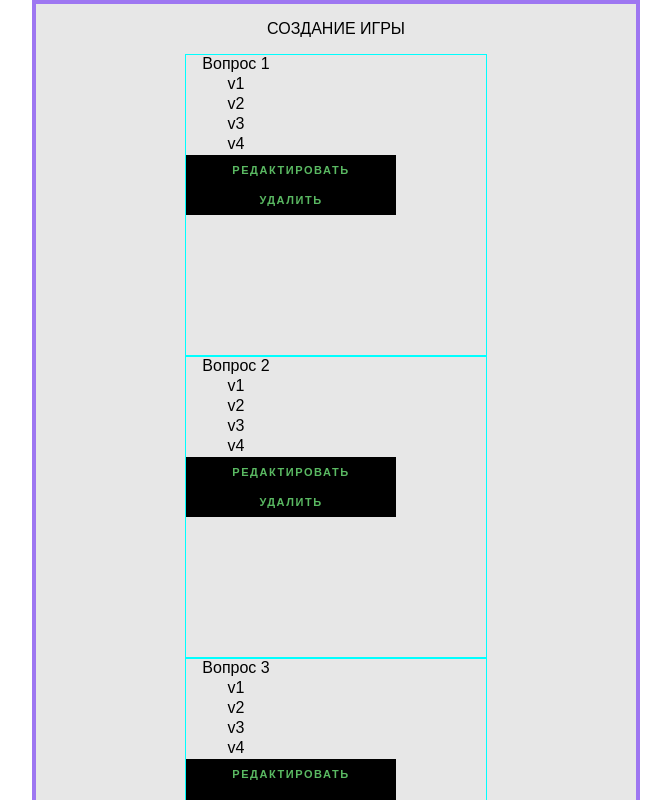
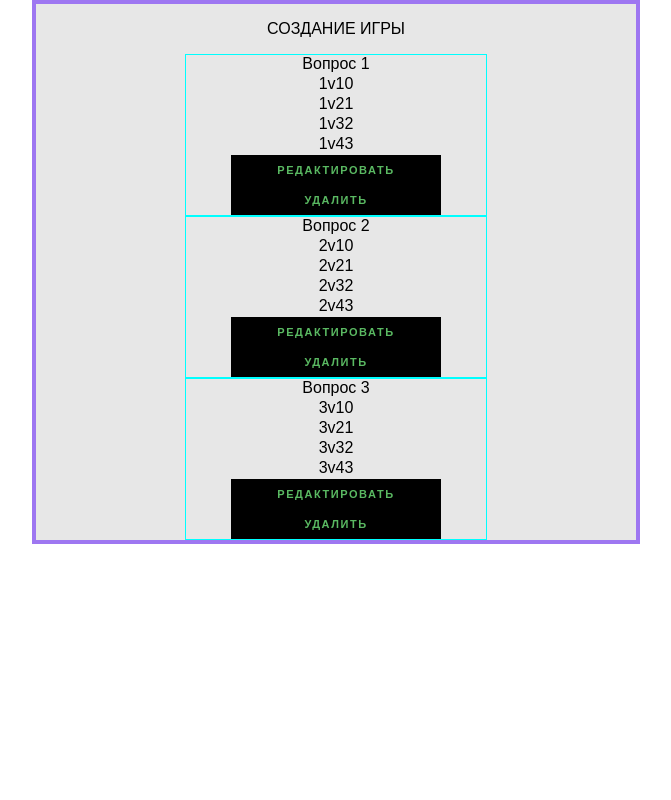
Before and after one commit to Kahoot-bootcamp4/kahootProject, a React (Create React App) app in the folder kahoot-project/: page / in a window 1280 px wide. Shown: the top 800 px of the page, without its empty margins (304-975 px from the left). Built offline with nearby package versions, Linux system fonts and the light colour scheme.

Commit message:
govnokod-second

```diff
--- a/kahoot-project/src/components/admin_create_game/index.css
+++ b/kahoot-project/src/components/admin_create_game/index.css
@@ -1,8 +1,10 @@
 .box{
-    height: 300px;
+    height: 100%;
     width: 300px;
     background-color: #e7e7e7;
     display: flex;
+
+    align-items: center;
     flex-direction: column;
     border: aqua 1px solid;
 }
--- a/kahoot-project/src/components/admin_create_game/index.js
+++ b/kahoot-project/src/components/admin_create_game/index.js
@@ -14,31 +14,39 @@ class Create extends Component {
             edit: false,
         };
     }
+
     edit = () => {
         this.setState ({edit: true});
     };
     remove = () => {
-        alert ("Нажата кнопка удалить");
+        // alert ("Нажата кнопка удалить");
         this.props.deletBlock(this.props.index)
     };
     save = () => {
         this.props.updateQuestion (this.refs.newTxt0.value, this.props.index);
-        this.props.updateAnswers1 (this.refs.newTxt1.value, this.props.index);
-        this.props.updateAnswers2 (this.refs.newTxt2.value, this.props.index);
-        this.props.updateAnswers3 (this.refs.newTxt3.value, this.props.index);
-        this.props.updateAnswers4 (this.refs.newTxt4.value, this.props.index);
+        // this.props.updateAnswers1 (this.refs.`${answer}`.value, this.props.index);
+
+        // this.props.updateAnswers2 (this.refs.newTxt2.value, this.props.index);
+        // this.props.updateAnswers3 (this.refs.newTxt3.value, this.props.index);
+        // this.props.updateAnswers4 (this.refs.newTxt4.value, this.props.index);
+
+        this.props.toggle (this.props.index, this.props.j);
         this.setState ({edit: false})
-        // let value = this.refs.newTxt.value;
     };
 
     rendNorm = () => {
         return (
             <div className="box">
                 <div className="text">{this.props.children[0]}</div>
-                <div className="text">{this.props.children[1]}</div>
-                <div className="text">{this.props.children[2]}</div>
-                <div className="text">{this.props.children[3]}</div>
-                <div className="text">{this.props.children[4]}</div>
+                {this.props.children[1].map((answer) => {
+                    return (<div className="text">{answer}</div>)
+                })}
+
+                {/*<div className="text">{this.props.children[1]}</div>*/}
+                {/*<div className="text">{this.props.children[2]}</div>*/}
+                {/*<div className="text">{this.props.children[3]}</div>*/}
+                {/*<div className="text">{this.props.children[4]}</div>*/}
+
                 <Button height="30" width="70" onClick={this.edit} >Редактировать</Button>
                 <Button height="30" width="70" onClick={this.remove} >Удалить</Button>
             </div>
@@ -48,11 +56,38 @@ class Create extends Component {
     rendEdit = () => {
         return (
             <div className="box">
+
                 <textarea ref="newTxt0" defaultValue={this.props.children[0]}></textarea>
-                <textarea ref="newTxt1" defaultValue={this.props.children[1]}></textarea>
-                <textarea ref="newTxt2" defaultValue={this.props.children[2]}></textarea>
-                <textarea ref="newTxt3" defaultValue={this.props.children[3]}></textarea>
-                <textarea ref="newTxt4" defaultValue={this.props.children[4]}></textarea>
+
+                <div>
+                    {this.props.children[1].map((answer, j) => {
+                        return (
+                        <div>
+                            <textarea ref={answer} defaultValue={answer}/>
+                            <input type="checkbox" onClick={this.props.toggle} />
+                        </div>
+                        )
+                    })}
+                </div>
+
+
+
+                {/*<div>*/}
+                    {/*<input type="checkbox" onClick={this.toggle} />*/}
+                    {/*<textarea ref="newTxt1" defaultValue={this.props.children[1]}></textarea>*/}
+                {/*</div>*/}
+                {/*<div>*/}
+                    {/*<input type="checkbox" onClick={this.toggle} />*/}
+                    {/*<textarea ref="newTxt2" defaultValue={this.props.children[2]}></textarea>*/}
+                {/*</div>*/}
+                {/*<div>*/}
+                    {/*<input type="checkbox" onClick={this.toggle} />*/}
+                    {/*<textarea ref="newTxt3" defaultValue={this.props.children[3]}></textarea>*/}
+                {/*</div>*/}
+                {/*<div>*/}
+                    {/*<input type="checkbox" onClick={this.toggle} />*/}
+                    {/*<textarea ref="newTxt4" defaultValue={this.props.children[4]}></textarea>*/}
+                {/*</div>*/}
                 <Button onClick={this.save} >Сохранить</Button>
             </div>
         );
@@ -91,24 +126,27 @@ class AdminCreateGame extends Component {
             games: [
                 { question:"Вопрос 1",
                     answers:[
-                        {var1:"v1",correct: false},
-                        {var2:"v2",correct: false},
-                        {var3:"v3",correct: false} ,
-                        {var4:"v4",correct: false}]
+                        {var:"1v1",correct: false},
+                        {var:"1v2",correct: false},
+                        {var:"1v3",correct: false},
+                        {var:"1v4",correct: false}
+                            ]
                 },
                 { question:"Вопрос 2",
                     answers:[
-                        {var1:"v1",correct: false},
-                        {var2:"v2",correct: false},
-                        {var3:"v3",correct: false} ,
-                        {var4:"v4",correct: false}]
+                        {var:"2v1",correct: false},
+                        {var:"2v2",correct: false},
+                        {var:"2v3",correct: false},
+                        {var:"2v4",correct: false}
+                            ]
                 },
                 { question:"Вопрос 3",
                     answers:[
-                        {var1:"v1",correct: false},
-                        {var2:"v2",correct: false},
-                        {var3:"v3",correct: false} ,
-                        {var4:"v4",correct: false}]
+                        {var:"3v1",correct: false},
+                        {var:"3v2",correct: false},
+                        {var:"3v3",correct: false},
+                        {var:"3v4",correct: false}
+                            ]
                 }
                   ]
         };
@@ -124,25 +162,32 @@ class AdminCreateGame extends Component {
         questionArr[i].question = text;
         this.setState({games:questionArr})
     };
-    updateAnswers1 = (text, i)=>{
+
+    updateAnswers1 = (text,i,j)=>{
         let questionArr = this.state.games;
-        questionArr[i].answers[0].var1 = text;
+        questionArr[i].answers[j].var = text;
         this.setState({games:questionArr})
     };
-    updateAnswers2 = (text, i)=>{
-        let questionArr = this.state.games;
-        questionArr[i].answers[1].var2 = text;
-        this.setState({games:questionArr})
-    };
-    updateAnswers3 = (text, i)=>{
-        let questionArr = this.state.games;
-        questionArr[i].answers[2].var3 = text;
-        this.setState({games:questionArr})
-    };
-    updateAnswers4 = (text, i)=>{
-        let questionArr = this.state.games;
-        questionArr[i].answers[3].var4 = text;
-        this.setState({games:questionArr})
+
+    // updateAnswers2 = (text, i)=>{
+    //     let questionArr = this.state.games;
+    //     questionArr[i].answers[1].var2 = text;
+    //     this.setState({games:questionArr})
+    // };
+    // updateAnswers3 = (text, i)=>{
+    //     let questionArr = this.state.games;
+    //     questionArr[i].answers[2].var3 = text;
+    //     this.setState({games:questionArr})
+    // };
+    // updateAnswers4 = (text, i)=>{
+    //     let questionArr = this.state.games;
+    //     questionArr[i].answers[3].var4 = text;
+    //     this.setState({games:questionArr})
+    // };
+    toggle = (i,j) => {
+        let corrects = this.state.games;
+        corrects[i].answers[j].correct = !corrects[i].answers[j].correct ;
+        console.log(this.state)
     };
 
 
@@ -152,24 +197,31 @@ class AdminCreateGame extends Component {
                 <Wrapper>
 
                     <p>СОЗДАНИЕ ИГРЫ</p>
-
-
                     {
                         this.state.games.map((item, i)=>{
                             return(
-                                <Create key={i} index={i}
+                                <Create  index={i}
                                         updateQuestion={this.updateQuestion}
                                         updateAnswers1={this.updateAnswers1}
-                                        updateAnswers2={this.updateAnswers2}
-                                        updateAnswers3={this.updateAnswers3}
-                                        updateAnswers4={this.updateAnswers4}
+
+                                        // updateAnswers2={this.updateAnswers2}
+                                        // updateAnswers3={this.updateAnswers3}
+                                        // updateAnswers4={this.updateAnswers4}
                                         deletBlock={this.deletBlock}
+                                        toggle={this.toggle}
                                 >
                                     {item.question}
-                                    {item.answers[0].var1}
-                                    {item.answers[1].var2}
-                                    {item.answers[2].var3}
-                                    {item.answers[3].var4}
+                                    { item.answers.map((answer, j)=>{
+                                        return (
+                                             answer.var+j
+                                         // console.log(answer.var)
+                                    )
+                                    }) }
+
+                                    {/*{item.answers[0].var1}*/}
+                                    {/*{item.answers[1].var2}*/}
+                                    {/*{item.answers[2].var3}*/}
+                                    {/*{item.answers[3].var4}*/}
                                     </Create>
                             )
                         })
```
